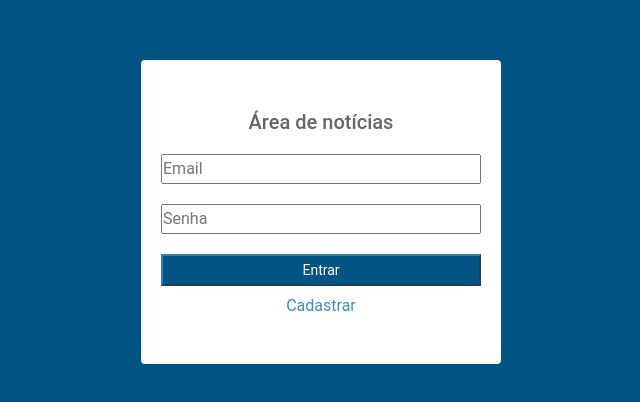
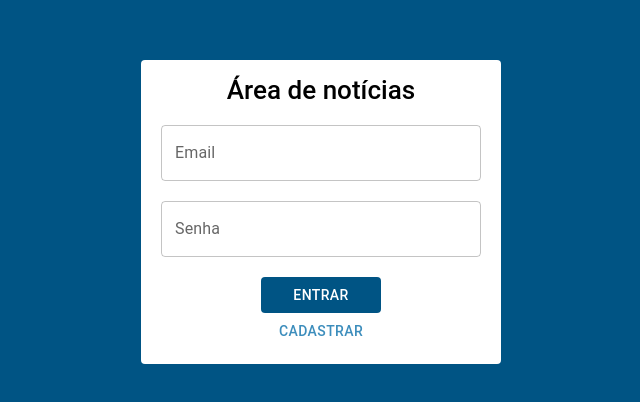
Before and after one commit to jmarcelonunes/editable-news-app, a React (Create React App) app in the folder web/: page / in a window 1280 px wide. Shown: the part 198-600 px from the top of the page, without its empty margins (319-959 px from the left). Built offline with nearby package versions, Linux system fonts and the light colour scheme.

Commit message:
Implements new layout for signin page

```diff
--- a/web/src/components/SignIn/index.jsx
+++ b/web/src/components/SignIn/index.jsx
@@ -1,7 +1,8 @@
 import React, { useState } from 'react';
 import { Link, useHistory } from 'react-router-dom';
+import { Button, TextField } from '@material-ui/core';
 import {
-  LoginButton, LoginForm, LoginInput, LoginText, Container, Content, SignUpLink,
+  LoginButton, LoginForm, LoginText, Container, Content, SignUpLink,
 } from './style';
 import { useAuth } from '../../hooks/auth';
 
@@ -59,26 +60,31 @@ const SignIn = () => {
           onSubmit={handleSubmit}
         >
           <LoginText>Área de notícias</LoginText>
-          <LoginInput
-            type="text"
-            name="email"
-            placeholder="Email"
+          <TextField
+            id="email-signin"
+            label="Email"
             value={email}
+            variant="outlined"
             onChange={(e) => setEmail(e.target.value)}
+            style={{ marginBottom: 20, width: '100%' }}
           />
-          <LoginInput
+          <TextField
             type="password"
-            name="password"
-            placeholder="Senha"
+            id="password-signin"
+            label="Senha"
             value={password}
+            variant="outlined"
             onChange={(e) => setPassword(e.target.value)}
+            style={{ marginBottom: 20, width: '100%' }}
           />
           <LoginButton type="submit">
             Entrar
           </LoginButton>
-          <Link style={{ textDecoration: 'none' }} to="/signup">
-            <SignUpLink>Cadastrar</SignUpLink>
-          </Link>
+          <Button color="inherit">
+            <Link style={{ textDecoration: 'none' }} to="/signup">
+              <SignUpLink>Cadastrar</SignUpLink>
+            </Link>
+          </Button>
 
         </LoginForm>
       </Content>
--- a/web/src/components/SignIn/style.jsx
+++ b/web/src/components/SignIn/style.jsx
@@ -1,3 +1,4 @@
+import { Button } from '@material-ui/core';
 import styled from 'styled-components';
 
 export const Content = styled.div`
@@ -38,32 +39,16 @@ export const Container = styled.div`
   margin: 0px;
 `;
 
-export const LoginInput = styled.input`
-    width: 100%;
-    margin-bottom: 20px;
-    height:30px;
-`;
-
-export const LoginButton = styled.button`
-    width: 100%;
-    background-color:#005484;
-    color: #fff;
-    border-color: #367fa9;
-    display: inline-block;
-    padding: 6px 12px;
-    margin-bottom: 0;
-    font-size: 14px;
-    font-weight: 400;
-    text-align: center;
-    white-space: nowrap;
-    vertical-align: middle;
-    margin-bottom: 10px;
+export const LoginButton = styled(Button)`
+  width: 120px !important;
+  background-color: #005484 !important;
+  color: white !important;
 `;
 
 export const LoginText = styled.h2`
     margin: 0;
-    font-size: 20px;
-    color:#666;
+    font-size: 26px;
+    color: black;
     text-align: center;
     padding: 0 20px 20px 20px;
 `;
```
